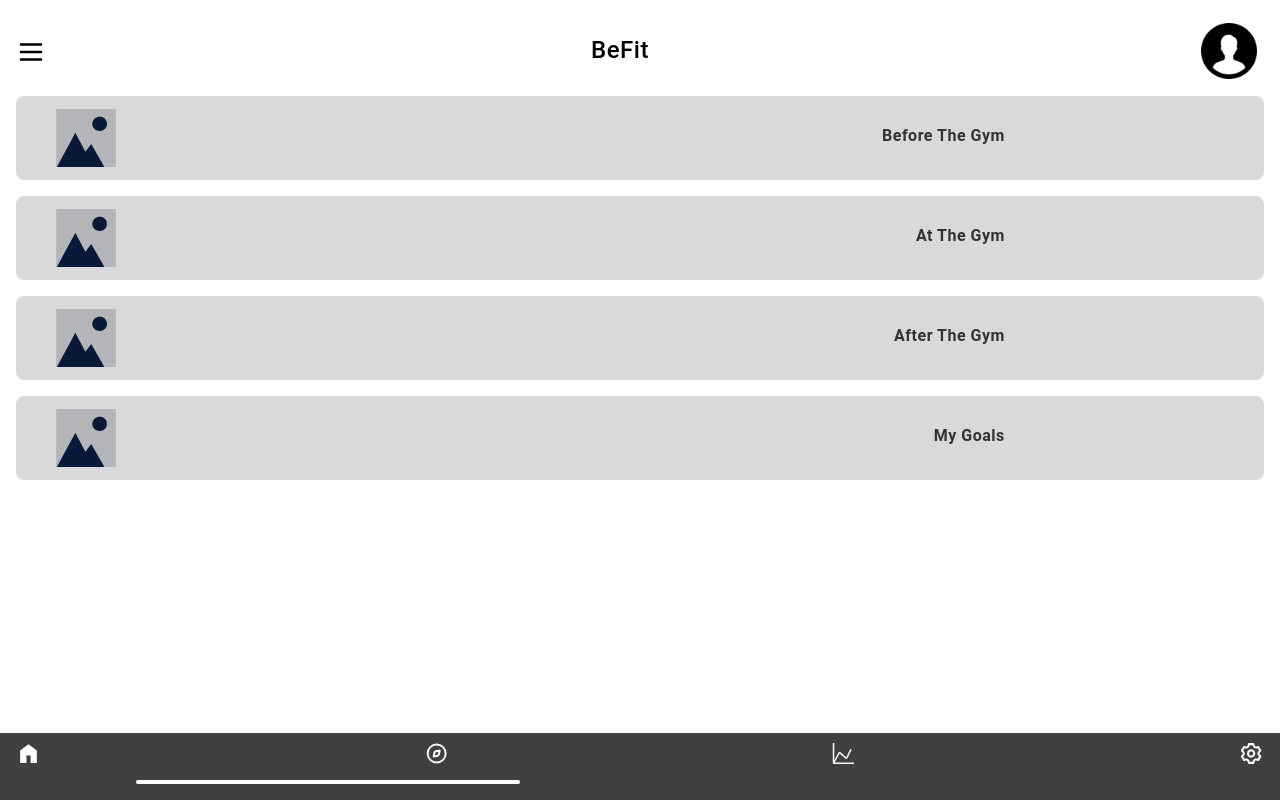
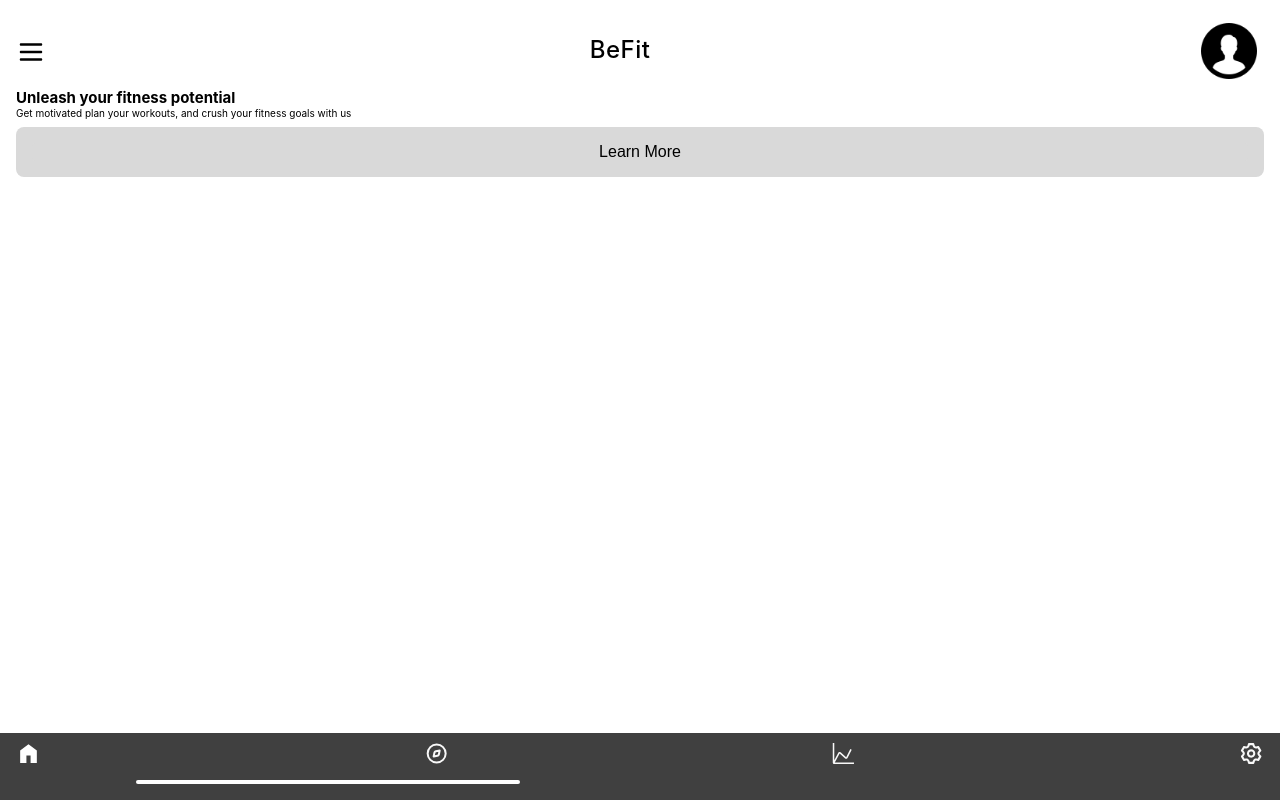
Before and after one commit to Colab20-Team-5/frontend, a Next.js app: page / in a window 1280 px wide. Built offline with nearby package versions, Linux system fonts and the light colour scheme.

Commit message:
Add hero section

```diff
--- a/package.json
+++ b/package.json
@@ -9,6 +9,7 @@
     "lint": "next lint"
   },
   "dependencies": {
+    "@fontsource/inter": "^5.0.4",
     "@fontsource/roboto": "^5.0.3",
     "autoprefixer": "10.4.14",
     "dayjs": "^1.11.8",
--- a/src/app/page.jsx
+++ b/src/app/page.jsx
@@ -1,6 +1,7 @@
 import dayjs from "dayjs";
 import HomeNavButton from "./components/HomeNavButton";
 import Header from "./components/Header";
+import PageButton from "./components/PageButton";
 
 export default function Home() {
   return (
@@ -10,10 +11,12 @@ export default function Home() {
         headerText={"BeFit"}
       />
       <div>
-        <HomeNavButton text={"Before the Gym"} url={"/beforegym"} />
-        <HomeNavButton text={"At the Gym"} url={"/atgym"} />
-        <HomeNavButton text={"After the Gym"} url={"/aftergym"} />
-        <HomeNavButton text={"My Goals"} url={"/goals"} />
+        <section className="section-hero">
+          <h2>Unleash your fitness potential</h2>
+          <p>Get motivated plan your workouts,
+              and crush your fitness goals with us</p>
+          <PageButton text={"learn more"} url={"/beforegym"}/>
+        </section>
       </div>
     </>
   );
--- a/src/stylesheets/abstructs/_variables.scss
+++ b/src/stylesheets/abstructs/_variables.scss
@@ -1,4 +1,4 @@
-$font-family: 'Roboto', sans-serif;
+$font-family: 'Inter', 'Roboto', sans-serif;
 
 // Spacing
 $spacing-xs: 0.4rem;
```
Also changed, not shown: src/app/pages/Home.jsx (+9 -1 lines), 1 other file (tests, documents, lock files or other folders).
